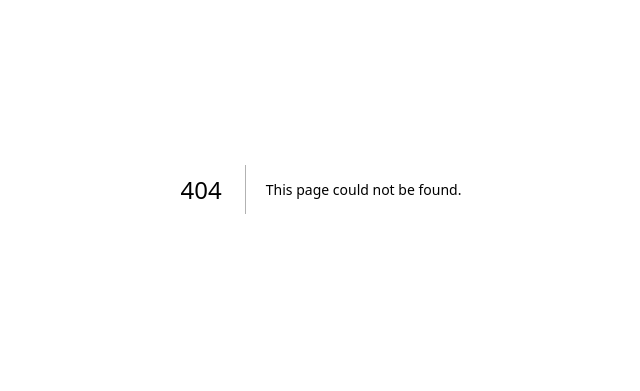
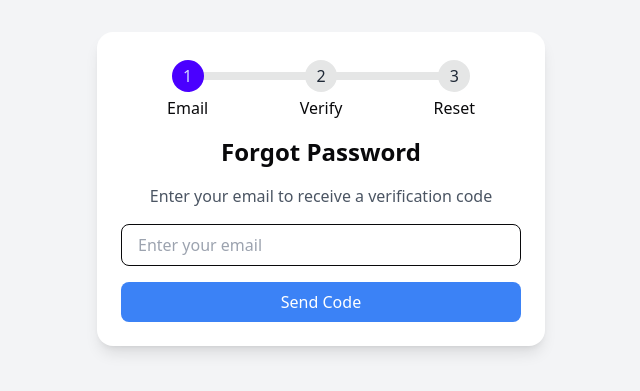
Before and after one commit to saiyadm9/lms-frontend, a Next.js app: page /forgot-password in a window 1280 px wide. Before the commit this address had no page. Shown: the part 211-602 px from the top of the page, without its empty margins (319-959 px from the left). Built offline with nearby package versions, Linux system fonts and the light colour scheme.

Commit message:
add forgot password page

```diff
--- /dev/null
+++ b/src/app/(auth)/auth.css
@@ -0,0 +1,3 @@
+.forgot_pass {
+  color: white !important;
+}
--- /dev/null
+++ b/src/app/(auth)/forgot-password/page.js
@@ -0,0 +1,120 @@
+"use client";
+import React, { useState } from "react";
+import "daisyui/dist/full.css";
+
+const ForgotPassword = () => {
+  const [step, setStep] = useState(1);
+  const [email, setEmail] = useState("");
+  const [code, setCode] = useState("");
+  const [newPassword, setNewPassword] = useState("");
+  const [confirmPassword, setConfirmPassword] = useState("");
+
+  const handleNext = () => setStep((prev) => Math.min(prev + 1, 3));
+  const handleBack = () => setStep((prev) => Math.max(prev - 1, 1));
+
+  return (
+    <div className="flex justify-center items-center min-h-screen bg-gray-100 p-4">
+      <div className="w-full max-w-md p-6 bg-white rounded-2xl shadow-lg">
+        <ul className="steps w-full mb-4">
+          <li className={`step ${step >= 1 ? "step-primary" : ""}`}>Email</li>
+          <li className={`step ${step >= 2 ? "step-primary" : ""}`}>Verify</li>
+          <li className={`step ${step >= 3 ? "step-primary" : ""}`}>Reset</li>
+        </ul>
+
+        {step === 1 && (
+          <div>
+            <h2 className="text-2xl font-semibold text-center mb-4">
+              Forgot Password
+            </h2>
+            <p className="text-gray-600 text-center mb-4">
+              Enter your email to receive a verification code
+            </p>
+            <input
+              type="email"
+              placeholder="Enter your email"
+              className="w-full px-4 py-2 border rounded-lg focus:outline-none focus:ring-2 focus:ring-blue-500"
+              value={email}
+              onChange={(e) => setEmail(e.target.value)}
+            />
+            <button
+              className="w-full mt-4 bg-blue-500 text-white py-2 rounded-lg hover:bg-blue-600"
+              onClick={handleNext}
+            >
+              Send Code
+            </button>
+          </div>
+        )}
+
+        {step === 2 && (
+          <div>
+            <h2 className="text-2xl font-semibold text-center mb-4">
+              Enter Verification Code
+            </h2>
+            <p className="text-gray-600 text-center mb-4">
+              Check your email for the verification code
+            </p>
+            <input
+              type="text"
+              placeholder="Enter code"
+              className="w-full px-4 py-2 border rounded-lg focus:outline-none focus:ring-2 focus:ring-blue-500"
+              value={code}
+              onChange={(e) => setCode(e.target.value)}
+            />
+            <div className="flex justify-between mt-4">
+              <button
+                className="bg-gray-300 text-black py-2 px-4 rounded-lg hover:bg-gray-400"
+                onClick={handleBack}
+              >
+                Back
+              </button>
+              <button
+                className="bg-blue-500 text-white py-2 px-4 rounded-lg hover:bg-blue-600"
+                onClick={handleNext}
+              >
+                Verify Code
+              </button>
+            </div>
+          </div>
+        )}
+
+        {step === 3 && (
+          <div>
+            <h2 className="text-2xl font-semibold text-center mb-4">
+              Reset Password
+            </h2>
+            <input
+              type="password"
+              placeholder="New password"
+              className="w-full px-4 py-2 border rounded-lg focus:outline-none focus:ring-2 focus:ring-blue-500 mb-3"
+              value={newPassword}
+              onChange={(e) => setNewPassword(e.target.value)}
+            />
+            <input
+              type="password"
+              placeholder="Confirm new password"
+              className="w-full px-4 py-2 border rounded-lg focus:outline-none focus:ring-2 focus:ring-blue-500"
+              value={confirmPassword}
+              onChange={(e) => setConfirmPassword(e.target.value)}
+            />
+            <div className="flex justify-between mt-4">
+              <button
+                className="bg-gray-300 text-black py-2 px-4 rounded-lg hover:bg-gray-400"
+                onClick={handleBack}
+              >
+                Back
+              </button>
+              <button
+                className="bg-green-500 text-white py-2 px-4 rounded-lg hover:bg-green-600"
+                onClick={() => alert("Password updated successfully!")}
+              >
+                Update Password
+              </button>
+            </div>
+          </div>
+        )}
+      </div>
+    </div>
+  );
+};
+
+export default ForgotPassword;
--- a/src/app/(auth)/login/page.js
+++ b/src/app/(auth)/login/page.js
@@ -6,6 +6,7 @@ import Link from "next/link";
 import { userSignInFailure, userSignInSuccess } from "@/redux/slices/userSlice";
 import { useRouter } from "next/navigation"; // Import useRouter
 import toast from "react-hot-toast";
+import "../auth.css";
 
 const LoginPage = () => {
   const dispatch = useDispatch();
@@ -90,9 +91,12 @@ const LoginPage = () => {
               required
             />
             <label className="label">
-              <a href="#" className="text-white text-sm link-hover">
+              <Link
+                href="forgot-password"
+                className="forgot_pass link link-hover"
+              >
                 Forgot password?
-              </a>
+              </Link>
             </label>
           </div>
 
```
